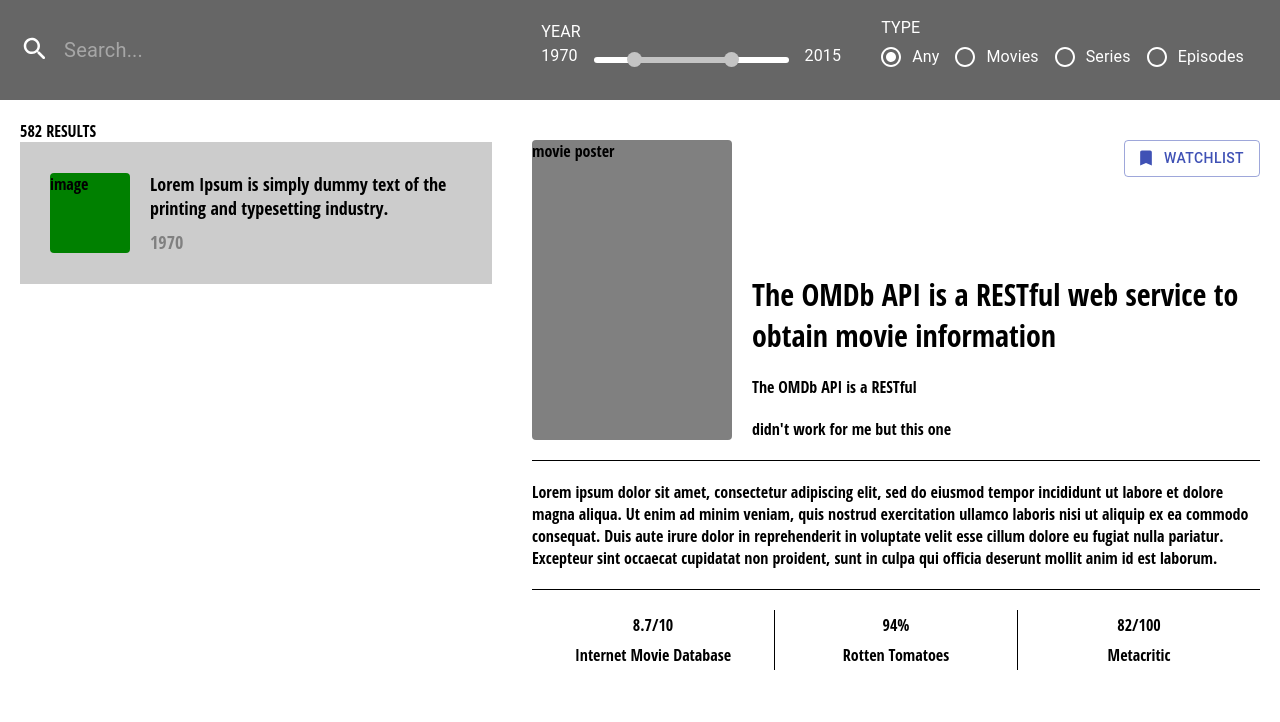
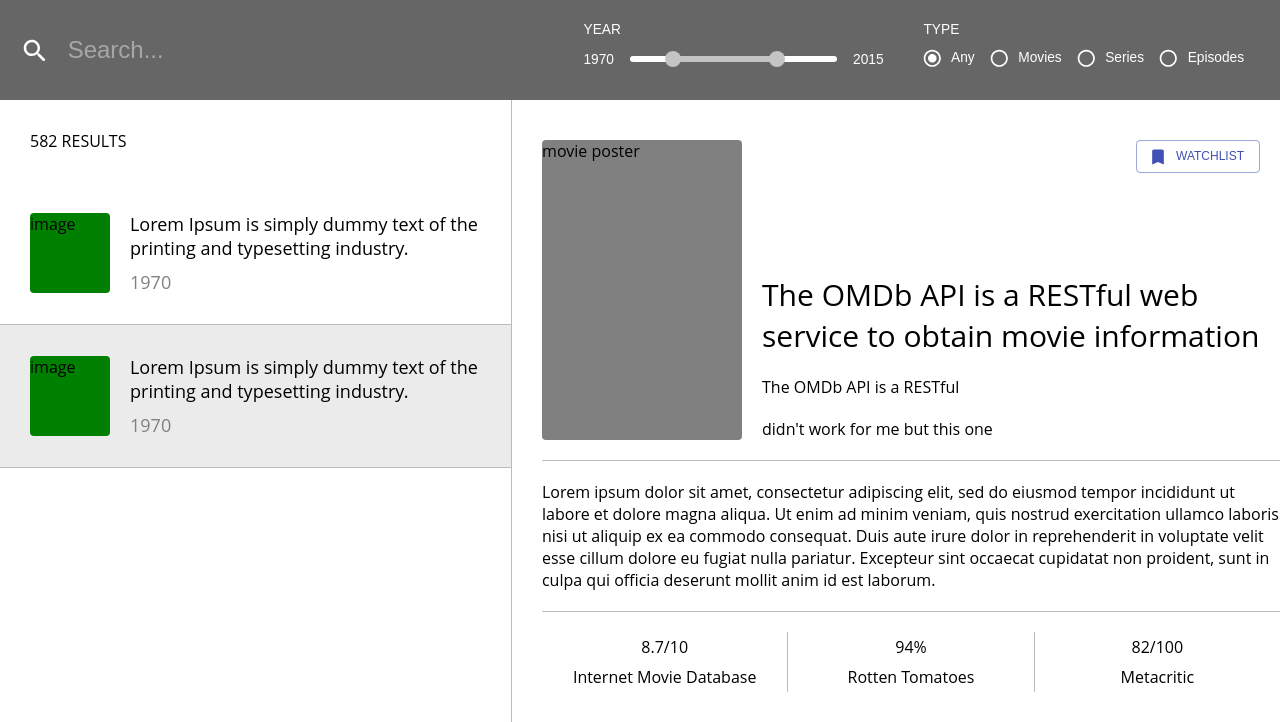
Before and after one commit to dothanhtung132/tung-movies-database-reactjs, a React (Create React App) app: page / in a window 1280 px wide. Shown: the top 722 px of the page. Built offline with nearby package versions, Linux system fonts and the light colour scheme.

Commit message:
- Fix: update homepage layout

```diff
--- a/src/components/Header/FilterByType.jsx
+++ b/src/components/Header/FilterByType.jsx
@@ -1,22 +1,46 @@
 import React from 'react';
-import { FormControl, FormControlLabel, FormLabel, Radio, RadioGroup } from '@material-ui/core';
+import { FormControl, FormControlLabel, FormLabel, Radio, RadioGroup, styled } from '@material-ui/core';
+import { green } from '@material-ui/core/colors';
+
+const filterType = [
+    {
+        id: "any",
+        value: "Any"
+    },
+    {
+        id: "movies",
+        value: "Movies"
+    },
+    {
+        id: "series",
+        value: "Series"
+    },
+    {
+        id: "episodes",
+        value: "Episodes"
+    }
+];
 
 const FilterByType = () => {
     const [value, setValue] = React.useState('any');
 
     const handleChange = (event) => {
-      setValue(event.target.value);
+        setValue(event.target.value);
     };
 
     return (
-        <div>
+        <div className='filter-by-type'>
             <FormControl component="fieldset">
                 <FormLabel component="legend">TYPE</FormLabel>
                 <RadioGroup row aria-label="filterByType" name="filterByType" value={value} onChange={handleChange}>
-                    <FormControlLabel value="any" control={<Radio color="default" />} label="Any" />
-                    <FormControlLabel value="movies" control={<Radio color="default" />} label="Movies" />
-                    <FormControlLabel value="series" control={<Radio color="default" />} label="Series" />
-                    <FormControlLabel value="episodes" control={<Radio color="default" />} label="Episodes" />
+                    {filterType.map(item => (
+                        <FormControlLabel
+                            label={item.value}
+                            key={item.id}
+                            value={item.id}
+                            control={<Radio />}
+                        />
+                    ))}
                 </RadioGroup>
             </FormControl>
         </div>
--- a/src/components/Header/FilterByYear.jsx
+++ b/src/components/Header/FilterByYear.jsx
@@ -1,43 +1,49 @@
 import { Grid, Slider, Typography, withStyles } from '@material-ui/core';
-import React from 'react';
+import React, { useState } from 'react';
 
-const CustomSlider = withStyles({
+const FilterByYearSlider = withStyles({
     root: {
-        color: "#ffffff",
-        height: 6,
+      color: '#ffffff',
+      height: 6,
+      marginTop: '2px'
+    },
+    thumb: {
+      height: 16,
+      width: 16,
+      backgroundColor: '#c4c4c4',
     },
     track: {
-        height: 6,
-        backgroundColor: '#c4c4c4'
+      height: 6,
+      backgroundColor: '#c4c4c4'
     },
     rail: {
-        height: 6,
-        borderRadius: 3,
-        opacity: 1
-    },
-    thumb: {
-        height: 15,
-        width: 15,
-        backgroundColor: '#c4c4c4'
+      opacity: 1,
+      height: 6,
+      borderRadius: 3,
     },
 })(Slider);
 
 const FilterByYear = () => {
-    const [value, setValue] = React.useState([20, 70]);
-    const handleChange = (event, newValue) => {
+    const [value, setValue] = useState([20, 70]);
+    const handleSliderChange = (event, newValue) => {
         setValue(newValue);
     };
     return (
         <div className='filter-by-year'>
-            <Typography id="continuous-slider">
+            <Typography id="filter-by-year-slider">
                 YEAR
             </Typography>
-            <Grid container spacing={2}>
+            <Grid container spacing={2} alignItems="center">
                 <Grid item>
                     <Typography>1970</Typography>
                 </Grid>
                 <Grid item xs>
-                    <CustomSlider value={value} onChange={handleChange} aria-labelledby="range-slider" />
+                    <FilterByYearSlider
+                        value={value}
+                        onChange={handleSliderChange}
+                        aria-labelledby="filter-by-year-slider"
+                        getAriaLabel={(index) => (index === 0 ? 'Minimum price' : 'Maximum price')}
+                    />
                 </Grid>
                 <Grid item>
                     <Typography>2015</Typography>
--- a/src/components/Header/Header.scss
+++ b/src/components/Header/Header.scss
@@ -16,9 +16,18 @@
             width: 300px;
             margin-right: 40px;
         }
+        .filter-by-type {
+            padding-top: 3px;
+        }
     }
-    .MuiRadio-root {
-        color: #ffffff;
+    .MuiFormGroup-root {
+        margin-top: 2px;
+        .MuiIconButton-label {
+            color: #ffffff;
+            &.Mui-focused {
+                color: #ffffff;
+            }
+        }
     }
     .MuiFormLabel-root {
         color: #ffffff;
@@ -26,21 +35,6 @@
             color: #ffffff;
         }
     }
-    // .MuiSlider-root {
-    //     color: #ffffff;
-    //     .MuiSlider-rail {
-    //         height: 6px;
-    //         border-radius: 3px;
-    //         background-color: #ffffff;
-    //     }
-    //     .MuiSlider-track {
-    //         height: 6px;
-    //     }
-    //     .MuiSlider-thumb {
-    //         height: 15px;
-    //         width: 15px;
-    //     }
-    // }
 }
 
 
--- a/src/components/Header/SearchBar.jsx
+++ b/src/components/Header/SearchBar.jsx
@@ -3,7 +3,7 @@
 import React from 'react';
 
 const useStyles = makeStyles({
-    customPlaceHolderColor: {
+    customSearchField: {
         "& input::placeholder": {
             color: "#ffffff"
         }
@@ -24,9 +24,9 @@
                         placeholder="Search..."
                         InputProps={{
                             disableUnderline: true,
-                            style: { fontSize: "20px" }
+                            style: { fontSize: "24px", color: '#ffffff', fontWeight: '400' },
+                            className: classes.customSearchField
                         }}
-                        classes={{ root: classes.customPlaceHolderColor }}
                     />
                 </Grid>
             </Grid>
--- a/src/components/MainContent/MainContent.scss
+++ b/src/components/MainContent/MainContent.scss
@@ -1,12 +1,12 @@
 .main-content {
     grid-area: content;
-    padding: 20px;
+    padding: 20px 0px 0px 30px;
     .movie-detail-container {
         >div {
             padding: 20px 0px;
         }
         >div:not(:last-child) {
-            border-bottom: 1px solid;
+            border-bottom: 1px solid #bbbbbb;
         }
         .rating {
             display: flex;
@@ -16,7 +16,7 @@
                 line-height: 30px;
             }
             >div:not(:last-child) {
-                border-right: 1px solid;
+                border-right: 1px solid #bbbbbb;
             }
         }
         .row-1 {
@@ -27,13 +27,13 @@
                 flex: 0 0 200px;
                 background-color: gray;
                 border-radius: 4px;
-                margin-right: 20px;
             }
             .info-container {
                 flex: 1 1 auto;
                 display: flex;
                 flex-direction: column;
                 justify-content: space-between;
+                padding: 0px 20px;
                 .watchlist-button {
                     text-align: right;
                 }
--- a/src/components/SideBar/SideBar.jsx
+++ b/src/components/SideBar/SideBar.jsx
@@ -6,7 +6,14 @@
         <div className='side-bar'>
             <div className='search-total-result'>582 RESULTS</div>
             <div className='movie-list'>
-                <div className='movie-item'>
+            <div className='movie-item'>
+                    <div className='movie-thumbnail'>image</div>
+                    <div className='movie-info'>
+                        <div className='name'>Lorem Ipsum is simply dummy text of the printing and typesetting industry.</div>
+                        <div className='year'>1970</div>
+                    </div>
+                </div>
+                <div className='movie-item active'>
                     <div className='movie-thumbnail'>image</div>
                     <div className='movie-info'>
                         <div className='name'>Lorem Ipsum is simply dummy text of the printing and typesetting industry.</div>
--- a/src/components/SideBar/SideBar.scss
+++ b/src/components/SideBar/SideBar.scss
@@ -1,12 +1,17 @@
 .side-bar {
     grid-area: sidebar;
-    padding: 20px;
-
+    border-right: 1px solid #bbbbbb;
+    .search-total-result {
+        padding: 30px;
+    }
     .movie-item {
         display: flex;
         align-items: center;
-        background-color: #ccc;
         padding: 30px;
+        border-bottom: 1px solid #bbbbbb;
+        &.active {
+            background-color: #ebebeb;
+        }
         .movie-thumbnail {
             width: 80px;
             height: 80px;
--- a/src/index.css
+++ b/src/index.css
@@ -1,5 +1,5 @@
 body {
-    font-family: 'Open Sans Condensed', sans-serif;
+    font-family: "Open Sans", "Helvetica Neue", Helvetica, Arial, sans-serif;
     padding: 0;
     margin: 0;
 }
--- a/src/index.js
+++ b/src/index.js
@@ -4,11 +4,15 @@
 import App from './App';
 import reportWebVitals from './reportWebVitals';
 import { BrowserRouter } from 'react-router-dom';
+import { ThemeProvider } from '@material-ui/styles';
+import theme from './theme';
 
 ReactDOM.render(
   <BrowserRouter>
   <React.StrictMode>
-    <App />
+    <ThemeProvider theme={theme}>
+      <App />
+    </ThemeProvider>
   </React.StrictMode>
   </BrowserRouter>
   ,document.getElementById('root')
--- /dev/null
+++ b/src/theme.js
@@ -0,0 +1,13 @@
+import { createMuiTheme } from '@material-ui/core/styles';
+
+// A custom theme for this app
+const theme = createMuiTheme({
+    typography: {
+        fontFamily: 'Raleway, Arial',
+        fontSize: 12,
+        lineHeight: 1.5,
+        fontWeightRegular: 200
+    },
+});
+
+export default theme;
```
Lines whose indentation alone changed are shown as unchanged.
